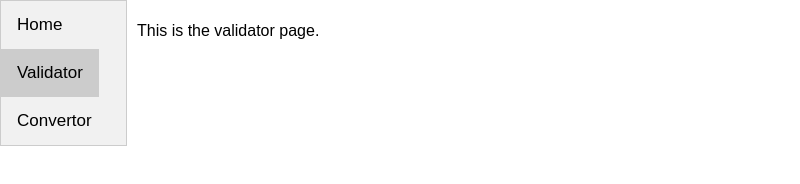
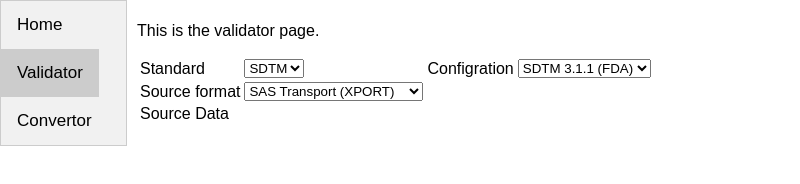
Before and after one commit to HongbinZhou/helloElectron, an Electron app: page index.html in a window 800 px wide. Both pictures are taken after a click on the link "Validator". Drawn offline with nearby package versions, Linux system fonts and the light colour scheme.

Commit message:
add validator config form.

```diff
--- a/index.html
+++ b/index.html
@@ -22,6 +22,48 @@
 
             <div id="Validator" class="tabcontent">
                 <p>This is the validator page.</p>
+
+                <table>
+                    <tr>
+                        <td>
+                            <label for="standard">Standard</label>
+                            </td>
+                            <td>
+                            <select name="standard" id="standard">
+                                <option>SDTM</option>
+                                <option>ASDF</option>
+                                <option>EDF2</option>
+                            </select>
+                        </td>
+                        <td>
+                            <label for="configration">Configration</label>
+                            </td>
+                            <td>
+                            <select name="configration" id="configration">
+                                <option>SDTM 3.1.1 (FDA)</option>
+                                <option>SDTM 3.1.2 (FDA)</option>
+                                <option>SDTM 3.1.3 (FDA)</option>
+                            </select>
+                        </td>
+                    </tr>
+                    <tr>
+                        <td>
+                            <label for="sourceformat">Source format</label>
+                            </td>
+                            <td>
+                            <select name="srouceformat" id="srouceformat">
+                                <option>SAS Transport (XPORT)</option>
+                                <option>SAS Transport (XPORT) 2</option>
+                                <option>SAS Transport (XPORT) 3</option>
+                            </select>
+                        </td>
+                    </tr>
+                    <tr>
+                        <td>
+                            <label for="sourcedata">Source Data</label>
+                        </td>
+                    </tr>
+                </table>
             </div>
 
             <div id="Convertor" class="tabcontent">
```
